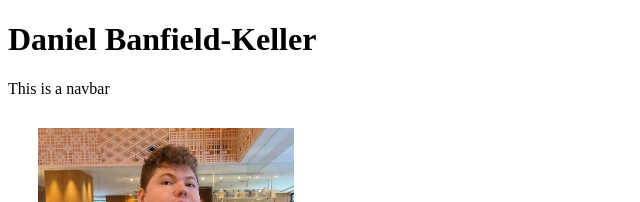
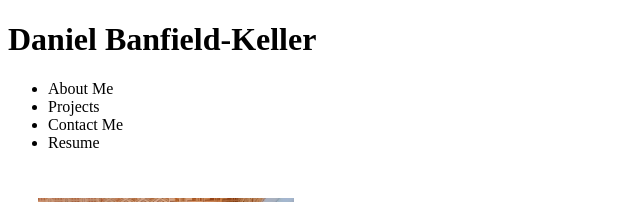
Before and after one commit to DBanfieldKeller/portfolio-redux, a React (Create React App) app: page / in a window 1280 px wide. Shown: the top 202 px of the page, without its empty margins (0-640 px from the left). Built offline with nearby package versions, Linux system fonts and the light colour scheme.

Commit message:
updated navbar

```diff
--- a/package.json
+++ b/package.json
@@ -2,7 +2,7 @@
   "name": "porfolio2",
   "version": "0.1.0",
   "private": true,
-  "homepage": "https://DBanfieldKeller.github.io/portfolio-redux",
+  "homepage": "https://dbanfieldkeller.github.io/portfolio-redux",
   "dependencies": {
     "@testing-library/jest-dom": "^5.16.5",
     "@testing-library/react": "^13.4.0",
--- a/src/components/Navigation.js
+++ b/src/components/Navigation.js
@@ -1,11 +1,37 @@
-import React, {useState} from "react";
+import React from 'react';
 
-function Navbar() {
-    return(
-        <nav>
-            This is a navbar
-        </nav>
-    )
+function Navigation(props) {
+
+
+    return (
+        <nav className="navbar navbar-expand-lg bg-light">
+          <div className="container-fluid">
+
+            <ul className="navbar-nav me-auto mb-2 mb-lg-0">
+              <li className="nav-item">
+                <div className="nav-link" onClick={(e)=>{
+                  props.setPage('AboutMe');
+                }}>About Me</div>
+              </li>
+              <li className="nav-item">
+                <div className="nav-link" onClick={(e)=>{
+                  props.setPage('Projects')
+                }}>Projects</div>
+              </li>
+              <li className="nav-item">
+                <div className="nav-link" onClick={(e)=>{
+                  props.setPage('ContactMe')
+                }}>Contact Me</div>
+              </li>
+              <li className="nav-item">
+                <div className="nav-link" onClick={(e)=>{
+                  props.setPage('Resume')
+                }}>Resume</div>
+              </li>
+            </ul>
+          </div>
+      </nav>
+  );
 }
 
-export default Navbar
+export default Navigation;
--- a/src/index.css
+++ b/src/index.css
@@ -8,10 +8,6 @@
   align-self: center;
 
 };
-
-.heropic {
-
-}
 
 
 /* Extra small devices (phones, 600px and down) */
```
